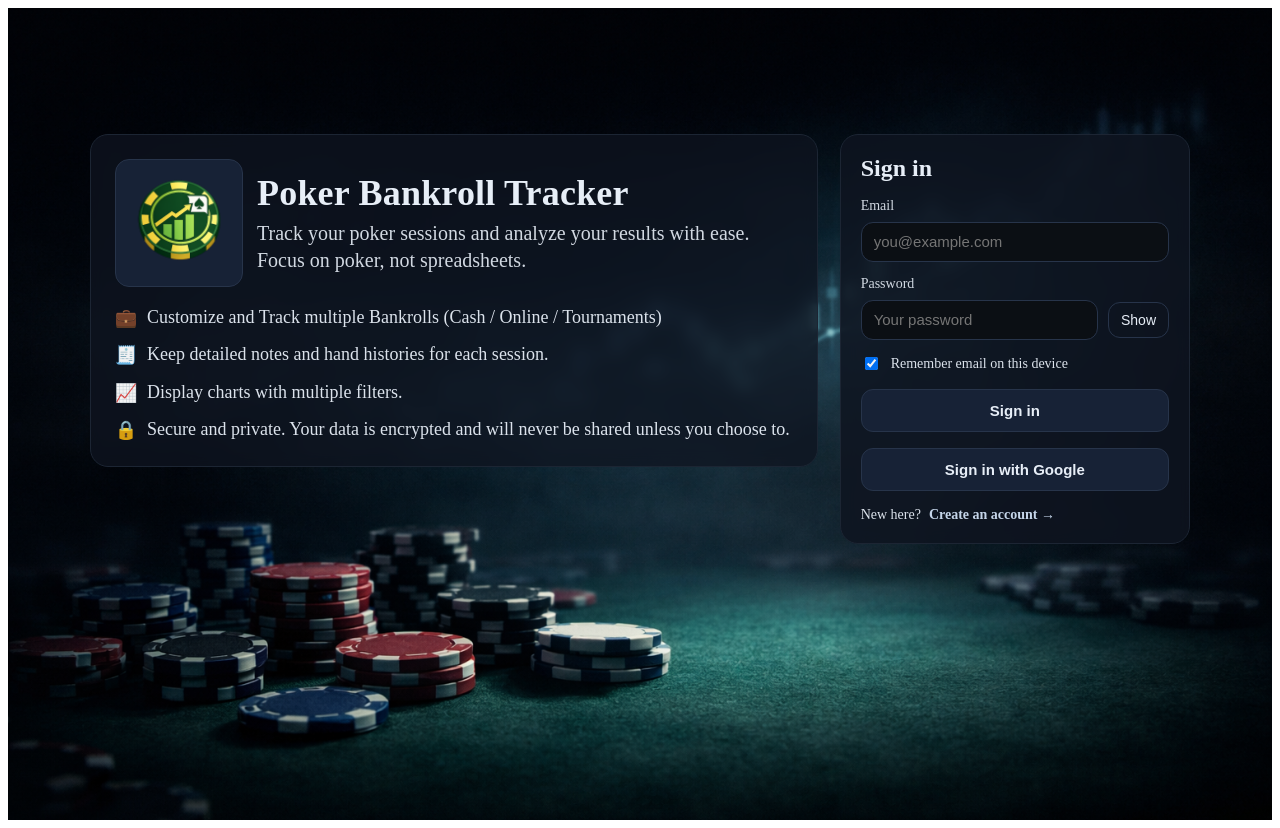
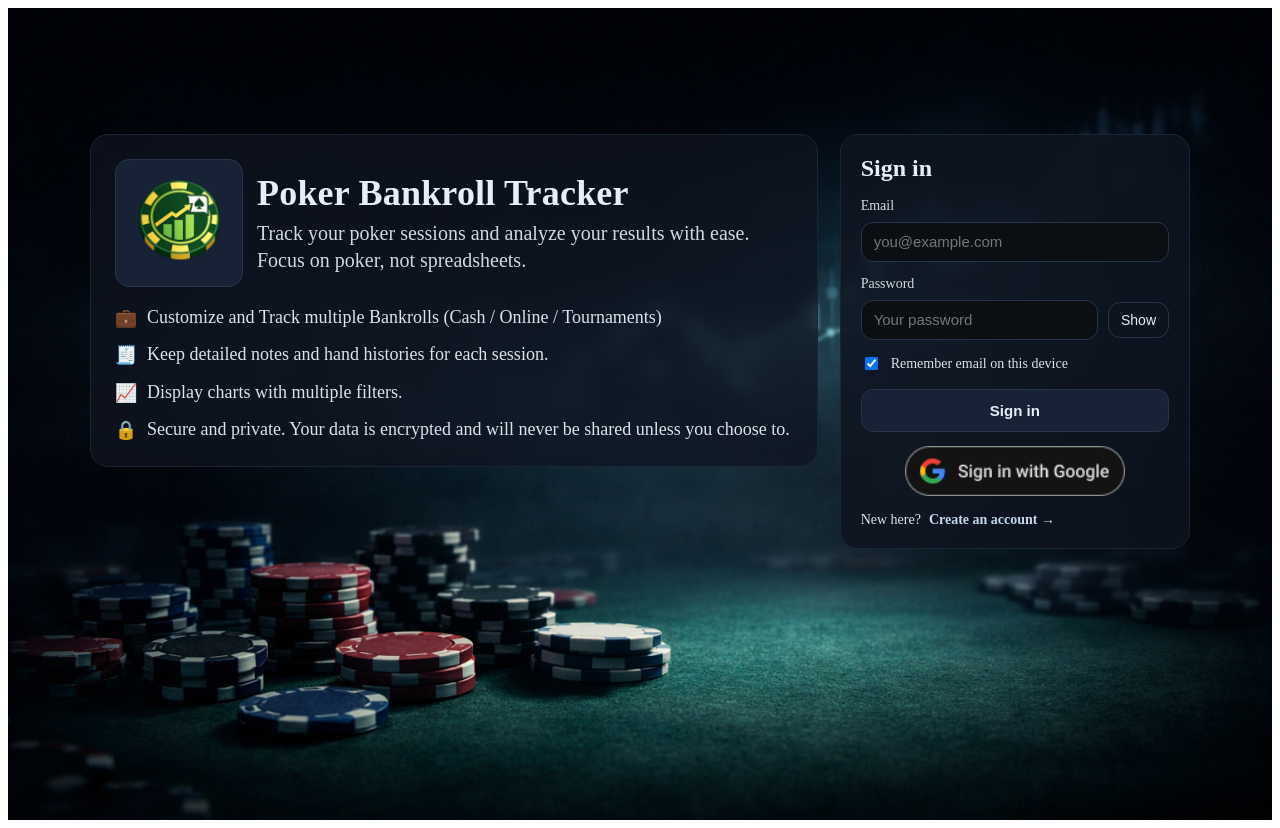
Before and after one commit to aeoncs/poker-bankroll-tracker, a React (Vite) app in the folder client/: page /login in a window 1280 px wide. Built offline with nearby package versions, Linux system fonts and the light colour scheme; no server answers.

Commit message:
Google login styling

```diff
--- a/client/src/pages/LoginPage.jsx
+++ b/client/src/pages/LoginPage.jsx
@@ -161,14 +161,17 @@ export default function LoginPage() {
               </button>
 
                           <button
-                  className={styles.primaryButton}
               type="button"
+              className={styles.googleButton}
               onClick={() => {
-                    // hits server directly
                 window.location.href = "http://localhost:4000/api/auth/google";
               }}
             >
-                  Sign in with Google
+              <img
+                className={styles.googleButtonImg}
+                src="/google_sign_in.png"
+                alt="Sign in with Google"
+              />
             </button>
             </form>
 
--- a/client/src/pages/LoginPage.module.css
+++ b/client/src/pages/LoginPage.module.css
@@ -299,3 +299,61 @@
 .footerLink:hover {
   text-decoration: underline;
 }
+
+
+.googleButton {
+  /* Make button behave like an image container */
+  display: inline-flex;
+  align-items: center;
+  justify-content: center;
+
+  /* Remove default button look */
+  background: transparent;
+  border: 0;
+  padding: 0;
+  margin: 0;
+
+  cursor: pointer;
+  border-radius: 12px; /* matches common button rounding */
+  overflow: hidden;
+
+  /* Smooth interactions */
+  transition: transform 120ms ease, filter 120ms ease, box-shadow 120ms ease;
+  -webkit-tap-highlight-color: transparent;
+}
+
+/* Fully responsive image */
+.googleButtonImg {
+  display: block;
+  width: 100%;
+  max-width: 220px;
+  height: auto;
+}
+
+/* Hover */
+.googleButton:hover {
+  transform: translateY(-1px);
+  filter: brightness(1.03);
+  box-shadow: 0 10px 20px rgba(0, 0, 0, 0.12);
+}
+
+/* Pressed */
+.googleButton:active {
+  transform: translateY(0px) scale(0.98);
+  filter: brightness(0.98);
+  box-shadow: 0 6px 12px rgba(0, 0, 0, 0.10);
+}
+
+/* Keyboard accessibility */
+.googleButton:focus-visible {
+  outline: 3px solid rgba(59, 130, 246, 0.6);
+  outline-offset: 3px;
+}
+
+/* Optional: if you place it in a narrow container, let it shrink nicely */
+@media (max-width: 420px) {
+  .googleButtonImg {
+    width: 100%;
+    max-width: 320px;
+  }
+}
```
Also changed, not shown: client/public/google_sign_in.png (added), client/src/styles/ui.module.css (line endings or trailing spaces). Lines whose indentation alone changed are shown as unchanged.
